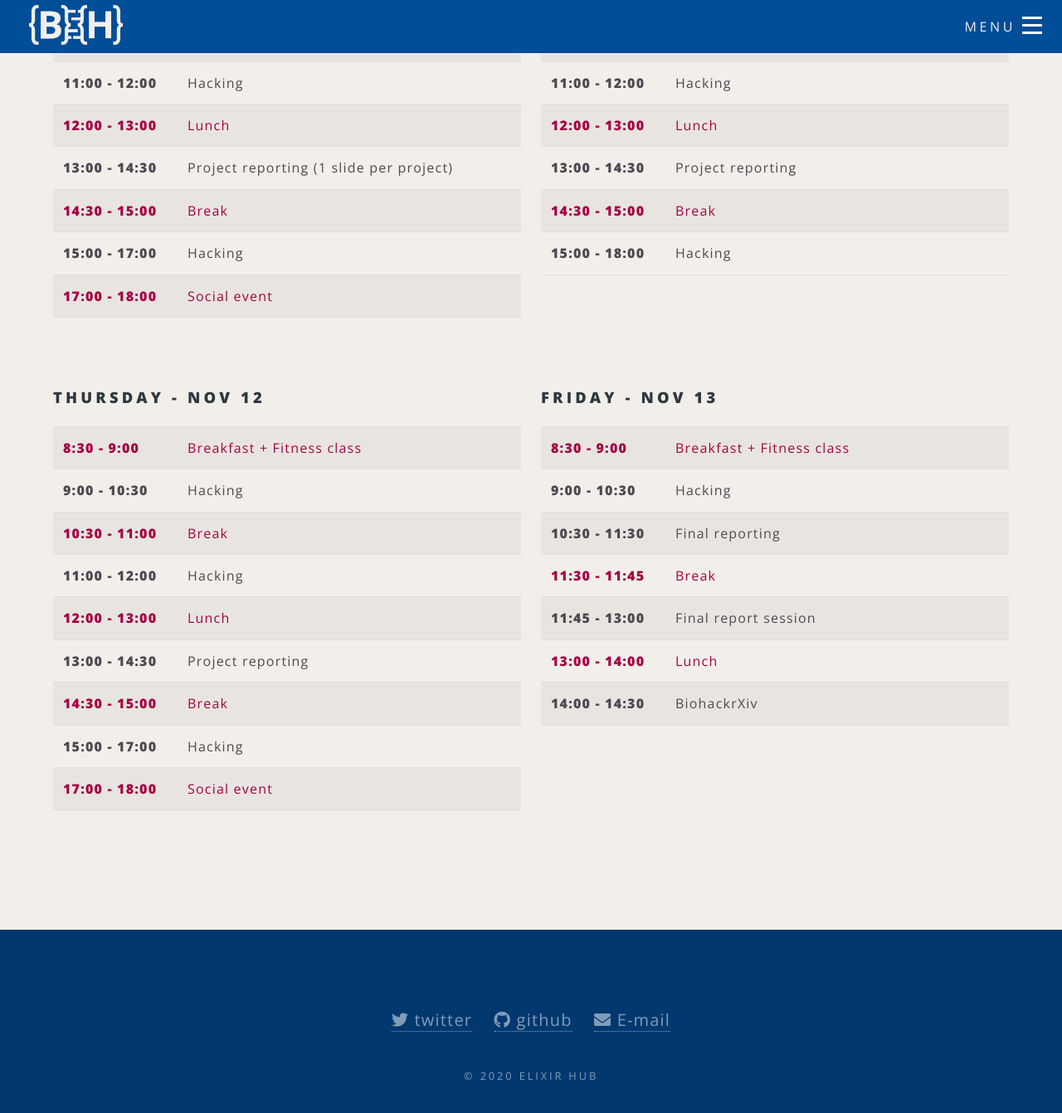
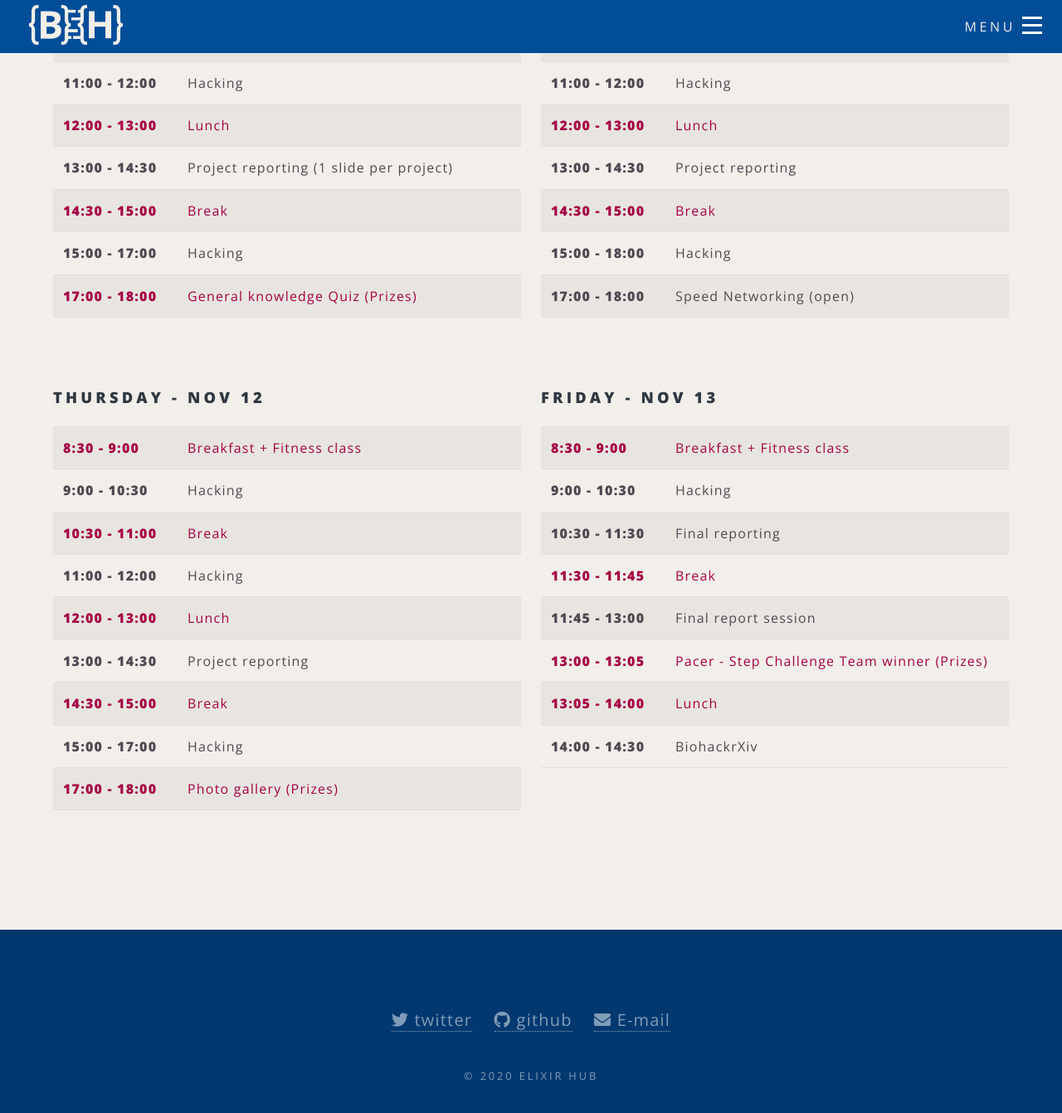
Before and after one commit to elixir-europe/biohackathon-europe-2020, a Jekyll site: the page built from programme.html, in a window 1280 px wide and 1400 px high, scrolled down 1388 px. Shown: the top 1342 px of the window at 83% size. Built offline with Jekyll 4.4.1, drawn with Linux system fonts in a browser that asks for light colours; nearby versions of some CDN libraries; some of the changed text lies outside the part shown.

Commit message:
Programme update

```diff
--- a/programme.html
+++ b/programme.html
@@ -56,8 +56,8 @@ title: Programme
                             <td class="event">Hacking</td>
                         </tr>
                         <tr>
-                            <td class="time">13:00 - 17:00</td>
-                            <td class="event">Socialization</td>
+                            <td class="time">17:00 - 18:00</td>
+                            <td class="event">Speed Networking (open)</td>
                         </tr>
                     </tbody>
                 </table>
@@ -100,7 +100,7 @@ title: Programme
                         </tr>
                         <tr class="schedule-break-row">
                             <td class="time">17:00 - 18:00</td>
-                            <td class="event">Social event</td>
+                            <td class="event">General knowledge Quiz (Prizes)</td>
                         </tr>
                     </tbody>
                 </table>
@@ -140,6 +140,10 @@ title: Programme
                         <tr>
                             <td class="time">15:00 - 18:00</td>
                             <td class="event">Hacking</td>
+                        </tr>
+                        <tr>
+                            <td class="time">17:00 - 18:00</td>
+                            <td class="event">Speed Networking (open)</td>
                         </tr>
                     </tbody>
                 </table>
@@ -182,7 +186,7 @@ title: Programme
                         </tr>
                         <tr class="schedule-break-row">
                             <td class="time">17:00 - 18:00</td>
-                            <td class="event">Social event</td>
+                            <td class="event">Photo gallery (Prizes)</td>
                         </tr>
                     </tbody>
                 </table>
@@ -212,7 +216,11 @@ title: Programme
                             <td class="event">Final report session</td>
                         </tr>
                         <tr class="schedule-break-row">
-                            <td class="time">13:00 - 14:00</td>
+                            <td class="time">13:00 - 13:05</td>
+                            <td class="event">Pacer - Step Challenge Team winner (Prizes)</td>
+                        </tr>
+                        <tr class="schedule-break-row">
+                            <td class="time">13:05 - 14:00</td>
                             <td class="event">Lunch</td>
                         </tr>
                         <tr>
```
